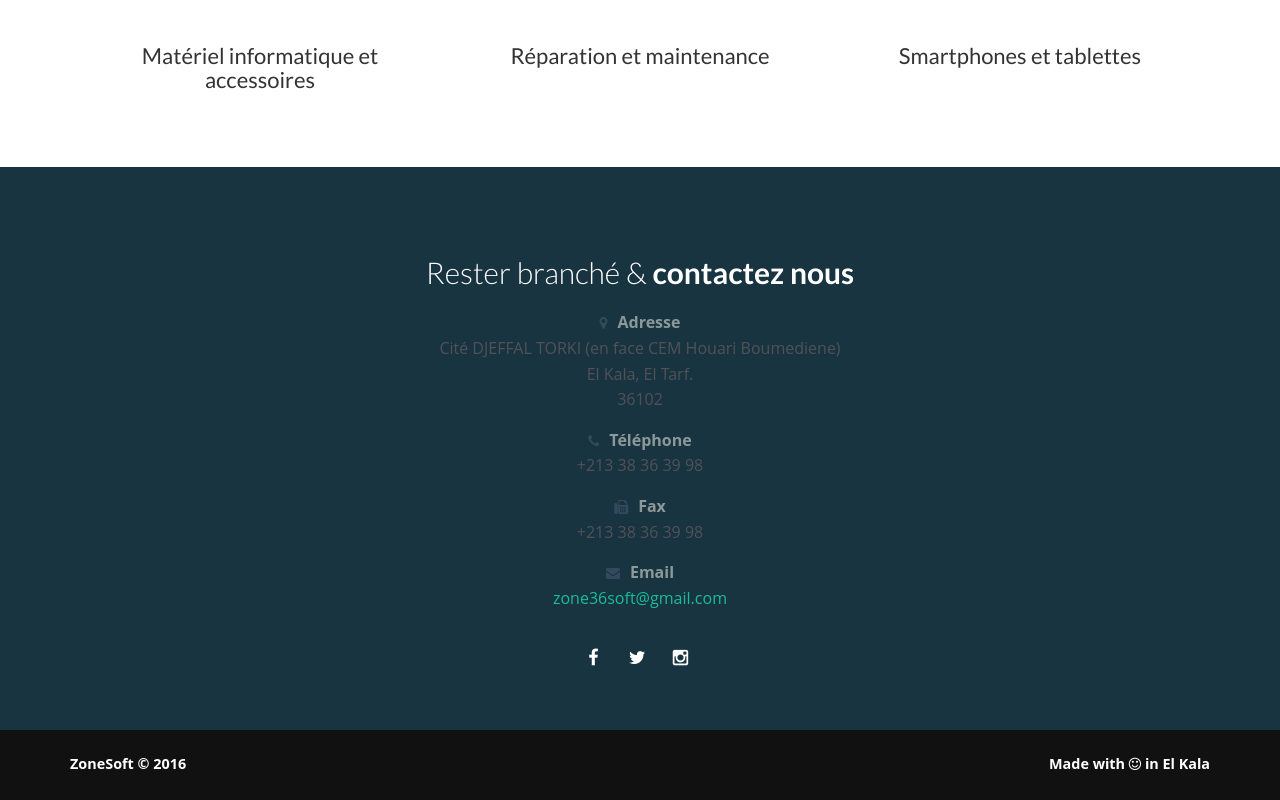
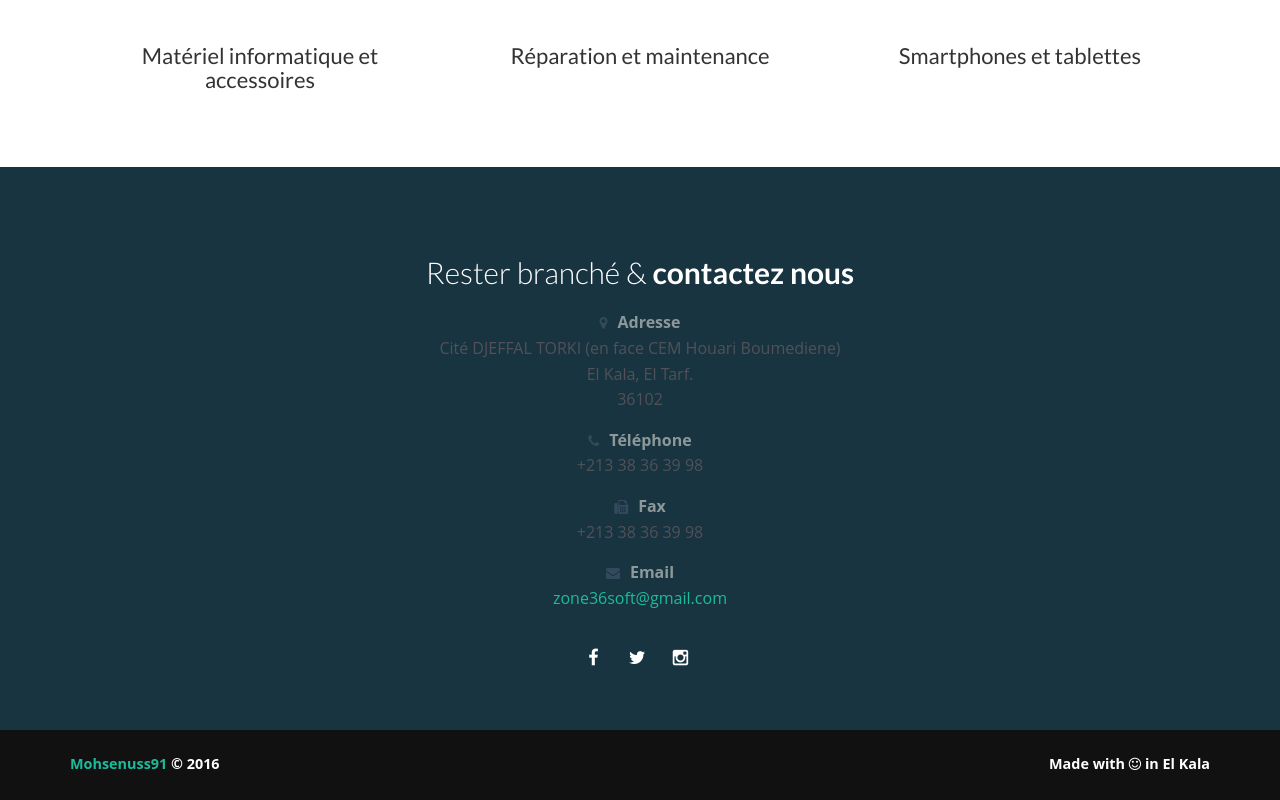
Before and after one commit to mohsenuss91/ZoneSoft36, a plain HTML site: page index.html in a window 1280 px wide. Shown: the part 860-1660 px from the top of the page. Drawn offline with Linux system fonts and the light colour scheme.

Commit message:
copyright added

```diff
--- a/index.html
+++ b/index.html
@@ -171,7 +171,7 @@
                 <div class="copyright-bar bg-black">
                     <div class="container">
                         <div class="editContent">
-                            <p class="pull-left small">ZoneSoft © 2016 </p>
+                            <p class="pull-left small"><a href="https://github.com/mohsenuss91">Mohsenuss91</a> © 2016 </p>
                         </div>
                         <div class="editContent">
                             <p class="pull-right small">Made with
```
